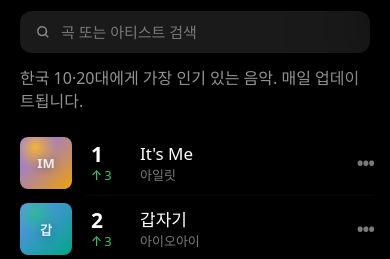
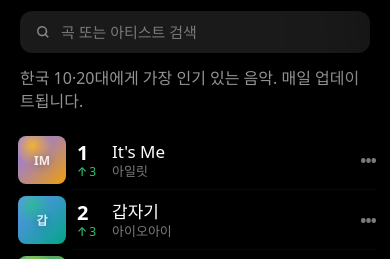
Before and after one commit to chsuho2025/chart_republic, a website: page index.html in a window 390 px wide. Shown: the part 757-1016 px from the top of the page. Drawn offline with Linux system fonts and the light colour scheme; a web font is replaced by a local one.

Commit message:
Refine mobile chart row rhythm

```diff
--- a/styles.css
+++ b/styles.css
@@ -358,18 +358,18 @@
 
 .chart-list {
   display: grid;
-  padding-left: 20px;
+  padding-left: 18px;
 }
 
 .chart-row {
   position: relative;
   display: grid;
-  grid-template-columns: 66px 42px minmax(0, 1fr) 34px;
-  gap: 10px;
+  grid-template-columns: 54px 30px minmax(0, 1fr) 28px;
+  gap: 5px;
   align-items: center;
   width: 100%;
-  min-height: 66px;
-  padding: 7px 16px 7px 0;
+  min-height: 60px;
+  padding: 5px 14px 5px 0;
   border: 0;
   background: transparent;
   color: inherit;
@@ -379,9 +379,9 @@
 .chart-row::after {
   content: "";
   position: absolute;
-  right: 16px;
+  right: 14px;
   bottom: 0;
-  left: 66px;
+  left: 54px;
   height: 1px;
   background: rgba(255, 255, 255, 0.08);
   transform: scaleY(0.45);
@@ -393,12 +393,12 @@
   display: flex;
   flex-direction: column;
   align-items: flex-start;
-  gap: 4px;
+  gap: 3px;
 }
 
 .rank-number {
   color: #fff;
-  font-size: 21px;
+  font-size: 20px;
   font-weight: 600;
   line-height: 1;
 }
@@ -421,7 +421,7 @@
 
 .rank-cell .movement {
   gap: 2px;
-  font-size: 13px;
+  font-size: 12px;
 }
 
 .movement i,
@@ -459,8 +459,8 @@
   grid-column: 1;
   grid-row: 1;
   display: grid;
-  width: 54px;
-  height: 54px;
+  width: 48px;
+  height: 48px;
   place-items: center;
   overflow: hidden;
   border-radius: 8px;
@@ -468,7 +468,7 @@
     linear-gradient(135deg, rgba(255, 255, 255, 0.24), rgba(255, 255, 255, 0)),
     var(--cover);
   color: rgba(255, 255, 255, 0.86);
-  font-size: 13px;
+  font-size: 12px;
   font-weight: 600;
   text-shadow: 0 1px 8px rgba(0, 0, 0, 0.3);
   object-fit: cover;
@@ -480,12 +480,12 @@
 }
 
 .track-title {
-  margin: 0 0 4px;
+  margin: 0 0 3px;
   overflow: hidden;
   color: #fff;
-  font-size: 18px;
+  font-size: 17px;
   font-weight: 400;
-  line-height: 1.17;
+  line-height: 1.14;
   text-overflow: ellipsis;
   white-space: nowrap;
 }
@@ -494,9 +494,9 @@
   display: block;
   overflow: hidden;
   color: rgba(255, 255, 255, 0.48);
-  font-size: 14px;
+  font-size: 13px;
   font-weight: 400;
-  line-height: 1.2;
+  line-height: 1.16;
   text-overflow: ellipsis;
   white-space: nowrap;
 }
@@ -508,13 +508,13 @@
   justify-content: flex-end;
   gap: 0;
   color: rgba(255, 255, 255, 0.48);
-  font-size: 17px;
+  font-size: 16px;
 }
 
 .more-dot {
-  font-size: 18px;
+  font-size: 16px;
   font-weight: 700;
-  letter-spacing: -1px;
+  letter-spacing: -0.8px;
   line-height: 1;
 }
 
@@ -841,13 +841,13 @@
   }
 
   .chart-row {
-    grid-template-columns: 62px 40px minmax(0, 1fr) 30px;
-    gap: 9px;
+    grid-template-columns: 54px 30px minmax(0, 1fr) 28px;
+    gap: 5px;
   }
 
   .cover {
-    width: 52px;
-    height: 52px;
+    width: 48px;
+    height: 48px;
   }
 
 }
```
